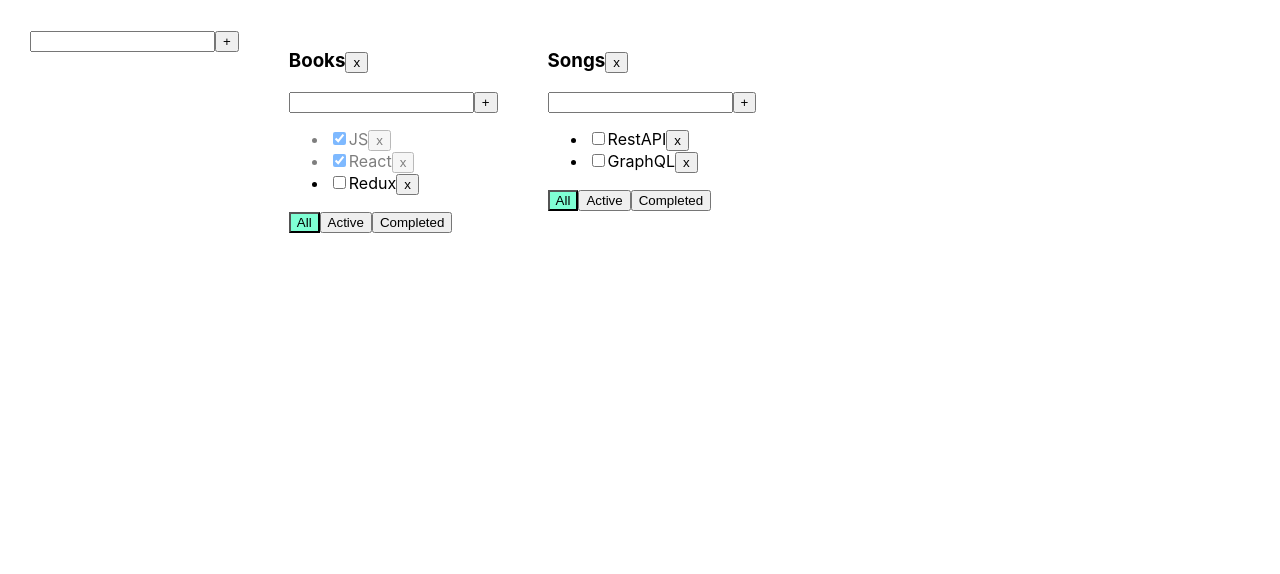
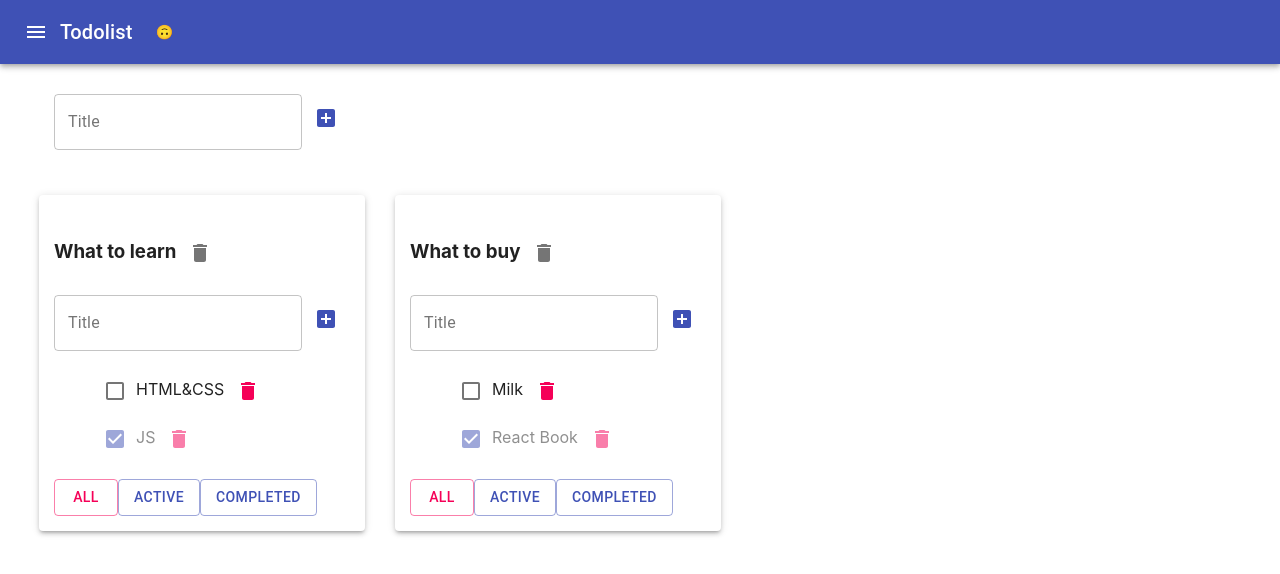
Before and after one commit to ArtsiomYermakou/less_todo_main, a React (Create React App) app: page / in a window 1280 px wide. Shown: the top 574 px of the page. Built offline with nearby package versions, Linux system fonts and the light colour scheme.

Commit message:
ADD material-ui Visual design

```diff
--- a/package.json
+++ b/package.json
@@ -3,6 +3,8 @@
   "version": "0.1.0",
   "private": true,
   "dependencies": {
+    "@material-ui/core": "^4.11.0",
+    "@material-ui/icons": "^4.9.1",
     "@testing-library/jest-dom": "^4.2.4",
     "@testing-library/react": "^9.3.2",
     "@testing-library/user-event": "^7.1.2",
--- a/src/AddItemForm.tsx
+++ b/src/AddItemForm.tsx
@@ -1,50 +1,58 @@
-import React, {ChangeEvent, KeyboardEvent, useState} from 'react'
+import React, {ChangeEvent, KeyboardEvent, useState} from 'react';
+import {Button, IconButton, TextField} from "@material-ui/core";
+import {AddBox} from "@material-ui/icons";
 
 type AddItemFormPropsType = {
     addItem: (title: string) => void
 }
 
-function AddItemForm(props: AddItemFormPropsType) {
+export function AddItemForm(props: AddItemFormPropsType) {
 
-    let [title, setTitle] = useState<string>("");
-    let [error, setError] = useState<string|null>(null);
-
-    const onTitleChange = (e: ChangeEvent<HTMLInputElement>) => {
-        setError(null);
-        setTitle(e.currentTarget.value);
-    }
+    let [title, setTitle] = useState("")
+    let [error, setError] = useState<string | null>(null)
 
     const onAddItemClick = () => {
-        if(title.trim() !== ""){
+        if (title.trim() !== "") {
             props.addItem(title);
+            setTitle("");
         } else {
-            setError("Title is required")
-        }
-        setTitle("");
-    }
-
-    const onKeyPressAddItem = (e: KeyboardEvent) => {
-        setError(null);
-        if(e.charCode === 13){
-            onAddItemClick()
+            setError("Title is required");
         }
     }
 
-    return (
-        <div>
-            <input
-                type="text"
-                value={title}
-                onChange={onTitleChange}
-                onKeyPress={onKeyPressAddItem}
-                className={error ? "error" : ""}
-            />
+    const onChangeHandler = (e: ChangeEvent<HTMLInputElement>) => {
+        setTitle(e.currentTarget.value)
+    }
 
-            <button onClick={onAddItemClick}>+</button>
-            {error && <div className={"error-message"}>{error}</div>}
+    const onKeyPressHandler = (e: KeyboardEvent<HTMLInputElement>) => {
+        setError(null);
+        if (e.charCode === 13) {
+            onAddItemClick();
+        }
+    }
 
-        </div>
-    )
+    return <div>
+        <TextField
+            variant={"outlined"}
+            value={title}
+            onChange={onChangeHandler}
+            onKeyPress={onKeyPressHandler}
+            error={!!error}
+            label={"Title"}
+            helperText={error}
+            // className={error ? "error" : ""}
+        />
+        {/*<input*/}
+        {/*    value={title}*/}
+        {/*    onChange={onChangeHandler}*/}
+        {/*    onKeyPress={onKeyPressHandler}*/}
+        {/*    className={error ? "error" : ""}*/}
+        {/*/>*/}
+        <IconButton onClick={onAddItemClick} color={"primary"}>
+            <AddBox/>
+        </IconButton>
+        {/*<Button onClick={onAddItemClick} variant={"contained"} color={"primary"}>+</Button>*/}
+        {/*<button onClick={onAddItemClick}>+</button>*/}
+        {/*{error && <div className="error-message">{error}</div>}*/}
+    </div>
 }
-
-export default AddItemForm;
--- a/src/App.css
+++ b/src/App.css
@@ -1,22 +1,22 @@
-.App {
-  padding: 30px;
-  display: flex;
-}
+/*.App {*/
+/*  padding: 30px;*/
+/*  display: flex;*/
+/*}*/
 
-.App > div {
-  margin-right: 50px;
-}
+/*.App > div {*/
+/*  margin-right: 50px;*/
+/*}*/
 
-.error {
-  border: red 1px solid;
-}
+/*.error {*/
+/*  border: red 1px solid;*/
+/*}*/
 
-.error-message {
-  color: red;
-}
-.active-filter {
-  background-color: aquamarine;
-}
+/*.error-message {*/
+/*  color: red;*/
+/*}*/
+/*.active-filter {*/
+/*  background-color: aquamarine;*/
+/*}*/
 .is-done {
   opacity: 0.5;
 }
--- a/src/App.tsx
+++ b/src/App.tsx
@@ -1,140 +1,162 @@
-import React, {useState} from 'react';
+import React, {CSSProperties, useState} from 'react';
 import './App.css';
-import TodoList from "./Todolist"
+import {TaskType, Todolist} from './Todolist';
 import {v1} from 'uuid';
-import AddItemForm from "./AddItemForm";
+import {AddItemForm} from './AddItemForm';
+import {AppBar, Button, Container, Grid, IconButton, Toolbar, Typography, Paper} from "@material-ui/core";
+import {Menu} from "@material-ui/icons";
 
-export type TaskType = {
-    id: string,
-    isDone: boolean,
+export type FilterValuesType = "all" | "active" | "completed";
+type TodolistType = {
+    id: string
     title: string
+    filter: FilterValuesType
 }
-
-type TodoListType = {
-    id: string,
-    title: string,
-    filter: FilterValueType
-}
-
-export type FilterValueType = "all" | "active" | "completed";
 
 type TasksStateType = {
     [key: string]: Array<TaskType>
 }
 
+let elementPadding:CSSProperties = {
+    padding: "15px",
+    margin: "15px"
+}
+
+
 function App() {
-
-    let todoListID1 = v1();
-    let todoListID2 = v1();
-
-    let [todoLists, setTodoLists] = useState<Array<TodoListType>>([
-        {id: todoListID1, title: "Books", filter: "all"},
-        {id: todoListID2, title: "Songs", filter: "all"},
-    ])
-
-    let [tasks, setTasks] = useState<TasksStateType>({
-        [todoListID1]: [
-            {id: v1(), isDone: true, title: "JS"},
-            {id: v1(), isDone: true, title: "React"},
-            {id: v1(), isDone: false, title: "Redux"},
-        ],
-        [todoListID2]: [
-            {id: v1(), isDone: false, title: "RestAPI"},
-            {id: v1(), isDone: false, title: "GraphQL"},
-        ]
-    });
-
-    function removeTask(id: string, todoListID: string) {
-        let todoListTasks = tasks[todoListID];
-        tasks[todoListID] = todoListTasks.filter(t => t.id !== id);
+    function removeTask(id: string, todolistId: string) {
+        let todolistTasks = tasks[todolistId];
+        tasks[todolistId] = todolistTasks.filter(t => t.id != id);
         setTasks({...tasks});
     }
 
-    function addTask(title: string, todoListID: string) {
-        let newTask = {id: v1(), title: title, isDone: false};
-        let todoListTasks = tasks[todoListID];
-        tasks[todoListID] = [newTask, ...todoListTasks]
+    function addTask(title: string, todolistId: string) {
+        let task = {id: v1(), title: title, isDone: false};
+        let todolistTasks = tasks[todolistId];
+        tasks[todolistId] = [task, ...todolistTasks];
         setTasks({...tasks});
     }
 
-    function changeStatus(id: string, isDone: boolean, todoListID: string){
-        let todoListTasks = tasks[todoListID];
-        let task = todoListTasks.find(task => task.id === id);
+    function changeFilter(value: FilterValuesType, todolistId: string) {
+        let todolist = todolists.find(tl => tl.id === todolistId);
+        if (todolist) {
+            todolist.filter = value;
+            setTodolists([...todolists])
+        }
+    }
+
+    function changeStatus(id: string, isDone: boolean, todolistId: string) {
+        let todolistTasks = tasks[todolistId];
+        let task = todolistTasks.find(t => t.id === id);
         if (task) {
             task.isDone = isDone;
             setTasks({...tasks});
         }
     }
 
-    function changeTaskTitle(id: string, title: string, todoListID: string) {
-        let todoListTasks = tasks[todoListID];
-        let task = todoListTasks.find(task => task.id === id);
-        if (task){
-            task.title = title;
+    function changeTaskTitle(id: string, newTitle: string, todolistId: string) {
+        let todolistTasks = tasks[todolistId];
+        let task = todolistTasks.find(t => t.id === id);
+        if (task) {
+            task.title = newTitle;
             setTasks({...tasks});
         }
     }
 
-    function changeFilter(id: string, value: FilterValueType) {
-        let todoList = todoLists.find(tl => tl.id === id);
-        if (todoList) {
-            todoList.filter = value;
-            setTodoLists([...todoLists]);
+    function removeTodolist(id: string) {
+        setTodolists(todolists.filter(tl => tl.id != id));
+        delete tasks[id];
+    }
+
+    function changeTodolistTitle(id: string, title: string) {
+        const todolist = todolists.find(tl => tl.id === id);
+        if (todolist) {
+            todolist.title = title;
+            setTodolists([...todolists]);
         }
     }
 
-    function removeTodoList(id: string) {
-        setTodoLists(todoLists.filter(tl => tl.id !== id));
-        delete tasks[id];
-        setTasks({...tasks});
-    }
+    let todolistId1 = v1();
+    let todolistId2 = v1();
 
-    function addTodoList(title: string) {
-        let newTodoListID = v1();
-        let newTodoList:TodoListType = {
-            id: newTodoListID,
-            title: title,
-            filter: "all",
-        }
-        setTodoLists([newTodoList, ...todoLists]);
+    let [todolists, setTodolists] = useState<Array<TodolistType>>([
+        {id: todolistId1, title: "What to learn", filter: "all"},
+        {id: todolistId2, title: "What to buy", filter: "all"}
+    ])
+
+    let [tasks, setTasks] = useState<TasksStateType>({
+        [todolistId1]: [
+            {id: v1(), title: "HTML&CSS", isDone: false},
+            {id: v1(), title: "JS", isDone: true}
+        ],
+        [todolistId2]: [
+            {id: v1(), title: "Milk", isDone: false},
+            {id: v1(), title: "React Book", isDone: true}
+        ]
+    });
+
+    function addTodolist(title: string) {
+        let newTodolistId = v1();
+        let newTodolist: TodolistType = {id: newTodolistId, title: title, filter: 'all'};
+        setTodolists([newTodolist, ...todolists]);
         setTasks({
             ...tasks,
-            [newTodoListID]: []
+            [newTodolistId]: []
         })
     }
 
     return (
         <div className="App">
-
-            <AddItemForm addItem={addTodoList} />
-
-            {todoLists.map(tl => {
-                let allTasks = tasks[tl.id];
-
-                let tasksForTodoList = allTasks;
+            <AppBar position="static">
+                <Toolbar>
+                    <IconButton edge="start" color="inherit" aria-label="menu">
+                        <Menu/>
+                    </IconButton>
+                    <Typography variant="h6">
+                        Todolist
+                    </Typography>
+                    <a href="https://vk.com/artermakov"><Button color="inherit">🙃</Button></a>
+                </Toolbar>
+            </AppBar>
+            <Container fixed>
+                <Grid container style={elementPadding}>
+                    <AddItemForm addItem={addTodolist}/>
+                </Grid>
+                <Grid container>
+                    {todolists.map(tl => {
+                        let allTodolistTasks = tasks[tl.id];
+                        let tasksForTodolist = allTodolistTasks;
 
                         if (tl.filter === "active") {
-                    tasksForTodoList = allTasks.filter(t => !t.isDone)
+                            tasksForTodolist = allTodolistTasks.filter(t => !t.isDone);
                         }
                         if (tl.filter === "completed") {
-                    tasksForTodoList = allTasks.filter(t => t.isDone)
+                            tasksForTodolist = allTodolistTasks.filter(t => t.isDone);
                         }
+
                         return (
-                    <TodoList
-                        key={tl.id}
+                            <Grid item key={tl.id}>
+                                <Paper style={elementPadding} elevation={3}>
+                                    <Todolist
                                         id={tl.id}
                                         title={tl.title}
-                        filter={tl.filter}
-                        tasks={tasksForTodoList}
+                                        tasks={tasksForTodolist}
                                         removeTask={removeTask}
                                         changeFilter={changeFilter}
                                         addTask={addTask}
-                        changeStatus={changeStatus}
-                        removeTodoList={removeTodoList}
+                                        changeTaskStatus={changeStatus}
+                                        filter={tl.filter}
+                                        removeTodolist={removeTodolist}
                                         changeTaskTitle={changeTaskTitle}
+                                        changeTodolistTitle={changeTodolistTitle}
                                     />
+                                </Paper>
+                            </Grid>
                         )
                     })}
+                </Grid>
+            </Container>
+
         </div>
     );
 }
--- a/src/EditableSpan.tsx
+++ b/src/EditableSpan.tsx
@@ -1,37 +1,40 @@
-import React, {useState, ChangeEvent} from 'react';
+import React, {ChangeEvent, useState} from 'react';
+import {TextField} from "@material-ui/core";
 
-
-type EditableSpanType = {
-    title: string
-    saveTitle: (newTitle: string) => void
+type EditableSpanPropsType = {
+    value: string
+    onChange: (newValue: string) => void
 }
 
-function EditableSpan(props: EditableSpanType) {
+export function EditableSpan(props: EditableSpanPropsType) {
+    let [editMode, setEditMode] = useState(false);
+    let [title, setTitle] = useState(props.value);
 
-    let [editMode, setEditMode] = useState(false)
-    let [title, setTitle] = useState(props.title)
-
-    const onEditMode = () => {
+    const activateEditMode = () => {
         setEditMode(true);
+        setTitle(props.value);
     }
-    const offEditMode = () => {
+    const activateViewMode = () => {
         setEditMode(false);
-        props.saveTitle(title);
-        setTitle("");
+        props.onChange(title);
     }
-
     const changeTitle = (e: ChangeEvent<HTMLInputElement>) => {
         setTitle(e.currentTarget.value)
     }
 
-    return (
-        editMode ? <input value={title}
-                          autoFocus={true}
-                          onBlur={offEditMode}
-                          onChange={changeTitle}
-            />
-            : <span onDoubleClick={onEditMode}>{props.title}</span>
-    )
+    return editMode
+        ? <TextField
+        variant={"outlined"}
+        value={title}
+        onChange={changeTitle}
+        autoFocus
+        onBlur={activateViewMode}
+        />
+        : <span onDoubleClick={activateEditMode}>{props.value}</span>
 }
 
-export default EditableSpan;
+// ? <input
+    // value={title}
+    // onChange={changeTitle}
+    // autoFocus
+    // onBlur={activateViewMode}/>
--- a/src/Todolist.tsx
+++ b/src/Todolist.tsx
@@ -1,111 +1,102 @@
 import React, {ChangeEvent} from 'react';
-import {FilterValueType, TaskType} from './App';
-import AddItemForm from "./AddItemForm";
-import EditableSpan from "./EditableSpan";
+import {FilterValuesType} from './App';
+import {AddItemForm} from './AddItemForm';
+import {EditableSpan} from './EditableSpan';
+import {Button, ButtonGroup, Checkbox, IconButton} from "@material-ui/core";
+import {AddBox, Delete} from "@material-ui/icons";
+
+
+export type TaskType = {
+    id: string
+    title: string
+    isDone: boolean
+}
 
 type PropsType = {
-    id: string,
-    title: string,
-    filter: FilterValueType,
-    tasks: Array<TaskType>,
-    removeTask: (id: string, todoListID: string) => void,
-    changeFilter: (id: string, value: FilterValueType) => void,
-    addTask: (title: string, todoListID: string) => void,
-    changeStatus: (id: string, isDone: boolean, todoListID: string) => void,
-    removeTodoList: (id: string) => void,
-    changeTaskTitle: (id: string, title: string, todoListID: string) => void
+    id: string
+    title: string
+    tasks: Array<TaskType>
+    removeTask: (taskId: string, todolistId: string) => void
+    changeFilter: (value: FilterValuesType, todolistId: string) => void
+    addTask: (title: string, todolistId: string) => void
+    changeTaskStatus: (id: string, isDone: boolean, todolistId: string) => void
+    removeTodolist: (id: string) => void
+    changeTodolistTitle: (id: string, newTitle: string) => void
+    filter: FilterValuesType
+    changeTaskTitle: (taskId: string, newTitle: string, todolistId: string) => void
 }
 
-function TodoList(props: PropsType) {
-
-    // let [title, setTitle] = useState<string>("");
-    // let [error, setError] = useState<string|null>(null)
-
-    let jsxTasks = props.tasks.map((t) => {
-
-        const onStatusChangeHandler = (event: ChangeEvent<HTMLInputElement>) => {
-            let newIsDoneValue = event.currentTarget.checked;
-            props.changeStatus(t.id, newIsDoneValue, props.id);
+export function Todolist(props: PropsType) {
+    const addTask = (title: string) => {
+        props.addTask(title, props.id);
     }
 
-        const onTitleChangeHandler = (newTitle: string) => {
-            props.changeTaskTitle(t.id, newTitle, props.id)
+    const deleteTodolist = () => {
+        props.removeTodolist(props.id);
     }
-        console.dir()
-        return (
-            <li key={t.id} className={(props.filter === "all" && t.isDone) ? "is-done" : ""}>
-                <input type="checkbox" checked={t.isDone} onChange={onStatusChangeHandler}/>
-                <EditableSpan title={t.title} saveTitle={onTitleChangeHandler}/>
-                <button onClick={() => {props.removeTask(t.id, props.id)}}>x</button>
-            </li>
-        )
-    });
+    const changeTodolistTitle = (title: string) => {
+        props.changeTodolistTitle(props.id, title);
+    }
 
-    // const onAddTaskClick = () => {
-    //     if(title.trim() !== ""){
-    //         props.addTask(title, props.id);
-    //
-    //     } else {
-    //         setError("Title is required")
-    //     }
-    //     setTitle("");
-    // }
+    const onAllClickHandler = () => props.changeFilter("all", props.id);
+    const onActiveClickHandler = () => props.changeFilter("active", props.id);
+    const onCompletedClickHandler = () => props.changeFilter("completed", props.id);
 
-    const onAllChangeFilter = () => props.changeFilter(props.id, "all")
-    const onActiveChangeFilter = () => props.changeFilter(props.id, "active")
-    const onCompletedChangeFilter = () => props.changeFilter(props.id, "completed")
-    // const onTitleChange = (e: ChangeEvent<HTMLInputElement>) => {
-    //     setError(null);
-    //     setTitle(e.currentTarget.value)
-    // }
-    // const onKeyPressAddTask = (e: KeyboardEvent) => {
-    //     setError(null);
-    //     if(e.charCode === 13){
-    //         onAddTaskClick()
-    //     }
-    // }
-    const createTaskTitle = (title: string) => {
-        props.addTask(title, props.id);
+    return <div>
+        <h3>
+            <EditableSpan value={props.title} onChange={changeTodolistTitle}/>
+            <IconButton onClick={deleteTodolist}>
+                <Delete/>
+            </IconButton>
+        </h3>
+        <AddItemForm addItem={addTask}/>
+        <ul>
+            {
+                props.tasks.map(t => {
+                    const onClickHandler = () => props.removeTask(t.id, props.id)
+                    const onChangeHandler = (e: ChangeEvent<HTMLInputElement>) => {
+                        let newIsDoneValue = e.currentTarget.checked;
+                        props.changeTaskStatus(t.id, newIsDoneValue, props.id);
                     }
-    const deleteTodoList = () => props.removeTodoList(props.id)
-    const allBtnClass = props.filter === "all" ? "active-filter" : "";
+                    const onTitleChangeHandler = (newValue: string) => {
+                        props.changeTaskTitle(t.id, newValue, props.id);
+                    }
+
 
                     return (
-        <div>
-            <h3>{props.title}
-                <button onClick={deleteTodoList}>x</button>
-            </h3>
-            <AddItemForm addItem={createTaskTitle}/>
-            {/*<div>*/}
-            {/*    <input*/}
-            {/*        type="text"*/}
-            {/*        value={title}*/}
-            {/*        onChange={onTitleChange}*/}
-            {/*        onKeyPress={onKeyPressAddTask}*/}
-            {/*        className={error ? "error" : ""}*/}
-            {/*    />*/}
-            {/*    <button onClick={onAddTaskClick}>add</button>*/}
-            {/*    {error && <div className={"error-message"}>{error}</div>}*/}
-            {/*</div>*/}
-            <ul>
-                {jsxTasks}
+                        <div key={t.id} className={t.isDone ? "is-done" : ""}>
+                            <Checkbox
+                                color={"primary"}
+                                checked={t.isDone}
+                                onChange={onChangeHandler}
+                            />
+                            <EditableSpan value={t.title} onChange={onTitleChangeHandler}/>
+                            <IconButton onClick={onClickHandler} color={"secondary"}>
+                                <Delete />
+                            </IconButton>
+                        </div>
+                    )
+                })
+            }
         </ul>
         <div>
-                <button
-                    className={allBtnClass}
-                    onClick={onAllChangeFilter}>All
-                </button>
-                <button
-                    className={props.filter === "active" ? "active-filter" : ""}
-                    onClick={onActiveChangeFilter}>Active
-                </button>
-                <button
-                    className={props.filter === "completed" ? "active-filter" : ""}
-                    onClick={onCompletedChangeFilter}>Completed
-                </button>
+            <Button
+                onClick={onAllClickHandler}
+                color={props.filter === "all" ? "secondary" : "primary"}
+                variant={"outlined"}
+            >All</Button>
+            <Button
+                onClick={onActiveClickHandler}
+                color={props.filter === "active" ? "secondary" : "primary"}
+                variant={"outlined"}
+            >Active
+            </Button>
+            <Button
+                onClick={onCompletedClickHandler}
+                color={props.filter === "completed" ? "secondary" : "primary"}
+                variant={"outlined"}
+            >Completed
+            </Button>
         </div>
     </div>
-    );
 }
-
-export default TodoList;
```
Also changed, not shown: 1 other file (tests, documents, lock files or other folders). Lines whose indentation alone changed are shown as unchanged.
